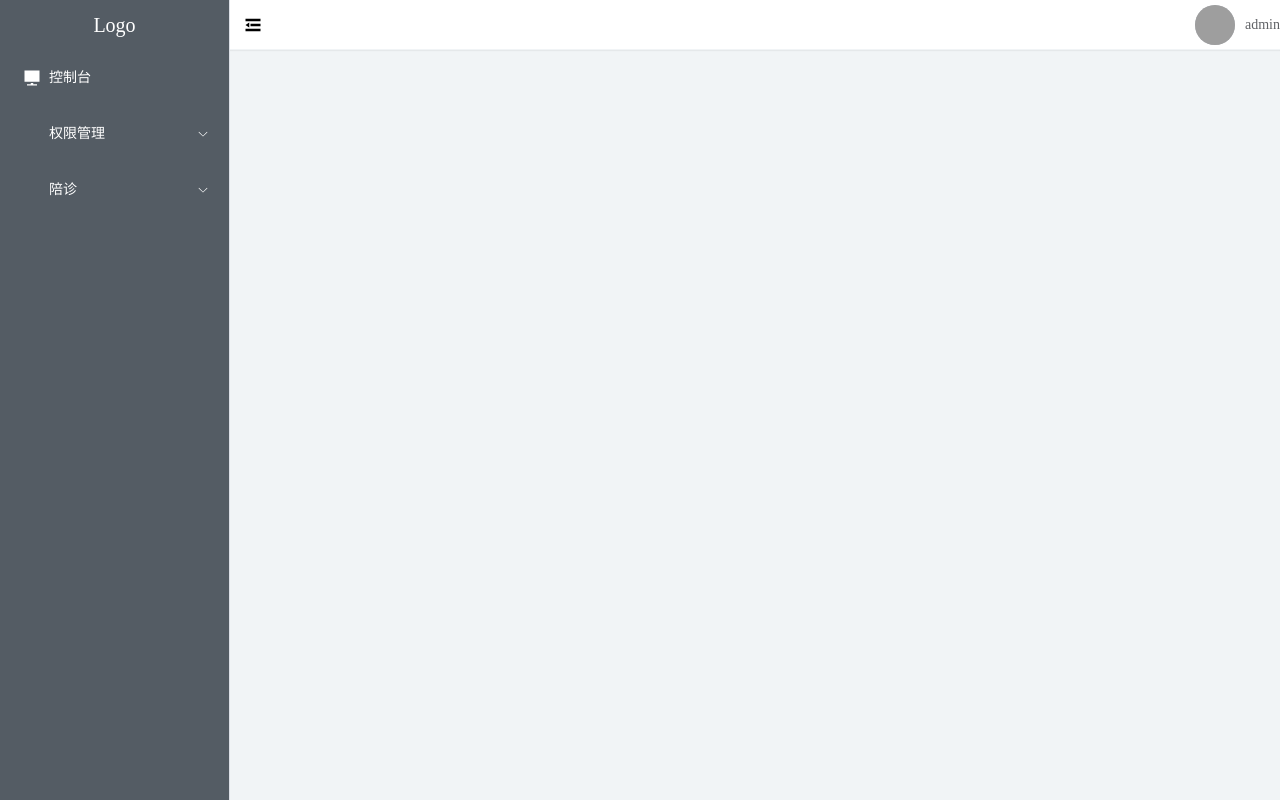
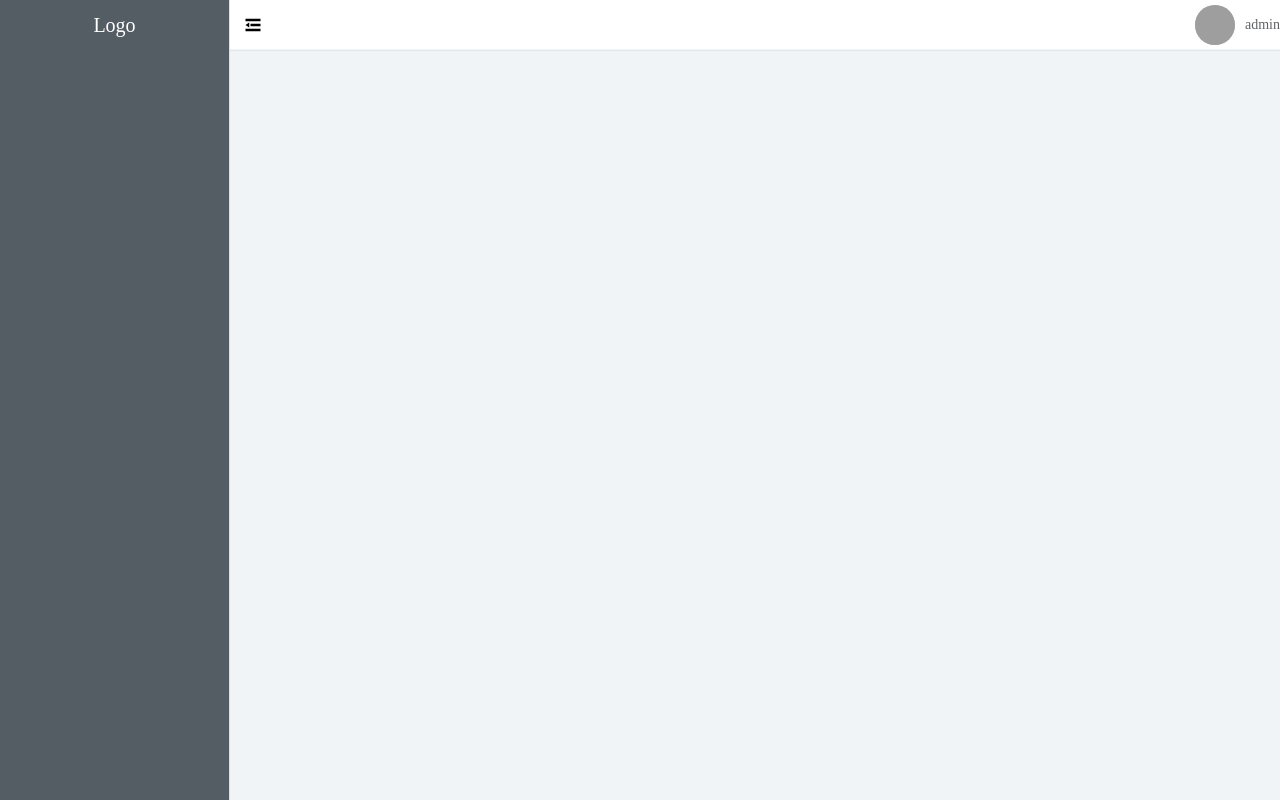
Before and after one commit to VVVVictorJ/-, a Vue app: page /#/ in a window 1280 px wide. Built offline with nearby package versions, Linux system fonts and the light colour scheme; sample sign-in values are in the browser's storage; grey boxes are pictures that could not be loaded.

Commit message:
从vuex上获取数据侧边栏菜单数据

```diff
--- a/src/components/aside.vue
+++ b/src/components/aside.vue
@@ -22,8 +22,9 @@ import { reactive, computed } from "vue";
 import { useStore } from "vuex";
 
 const router = useRouter();
-const menuData = reactive(router.options.routes[0].children);
+// const menuData = reactive(router.options.routes[0].children);
 const store = useStore();
+const menuData = computed(() => store.state.menu.routerList);
 const isCollapse = computed(() => store.state.menu.isCollapse);
 console.log(router);
 /**
```
